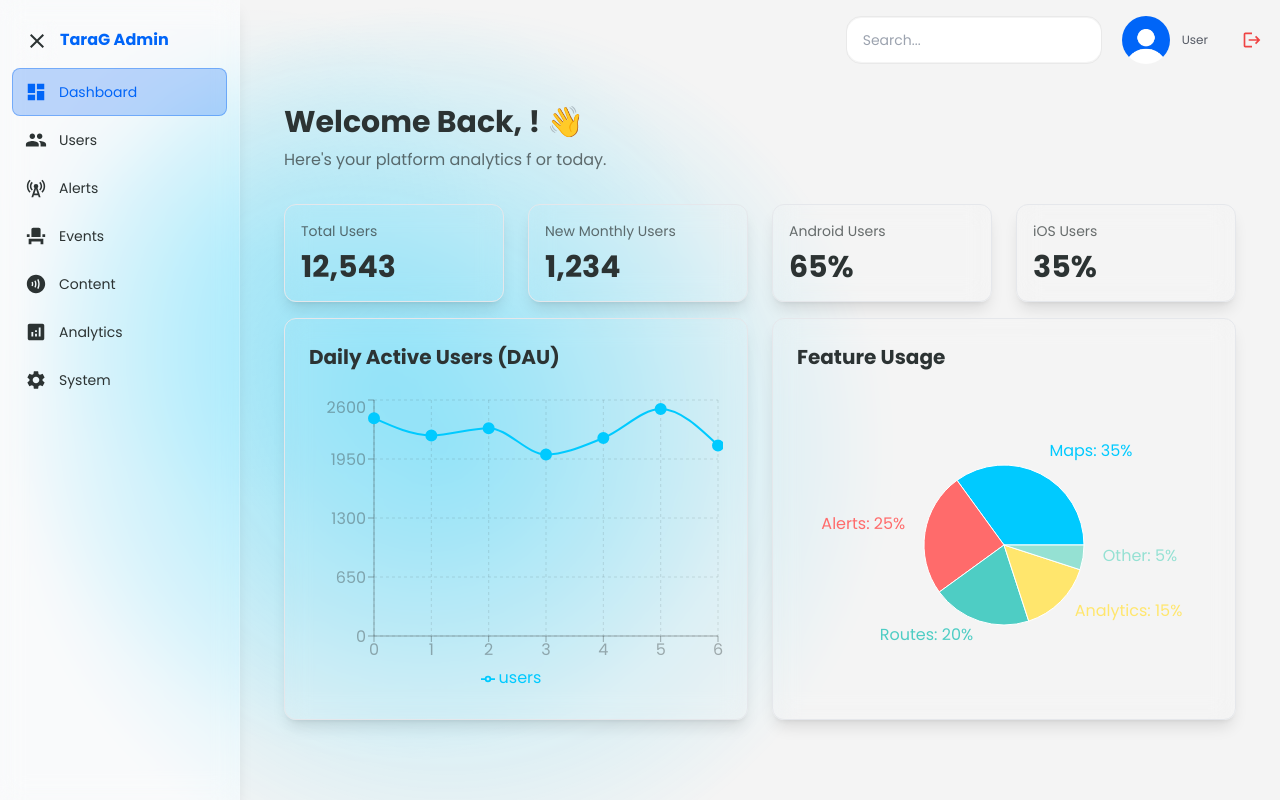
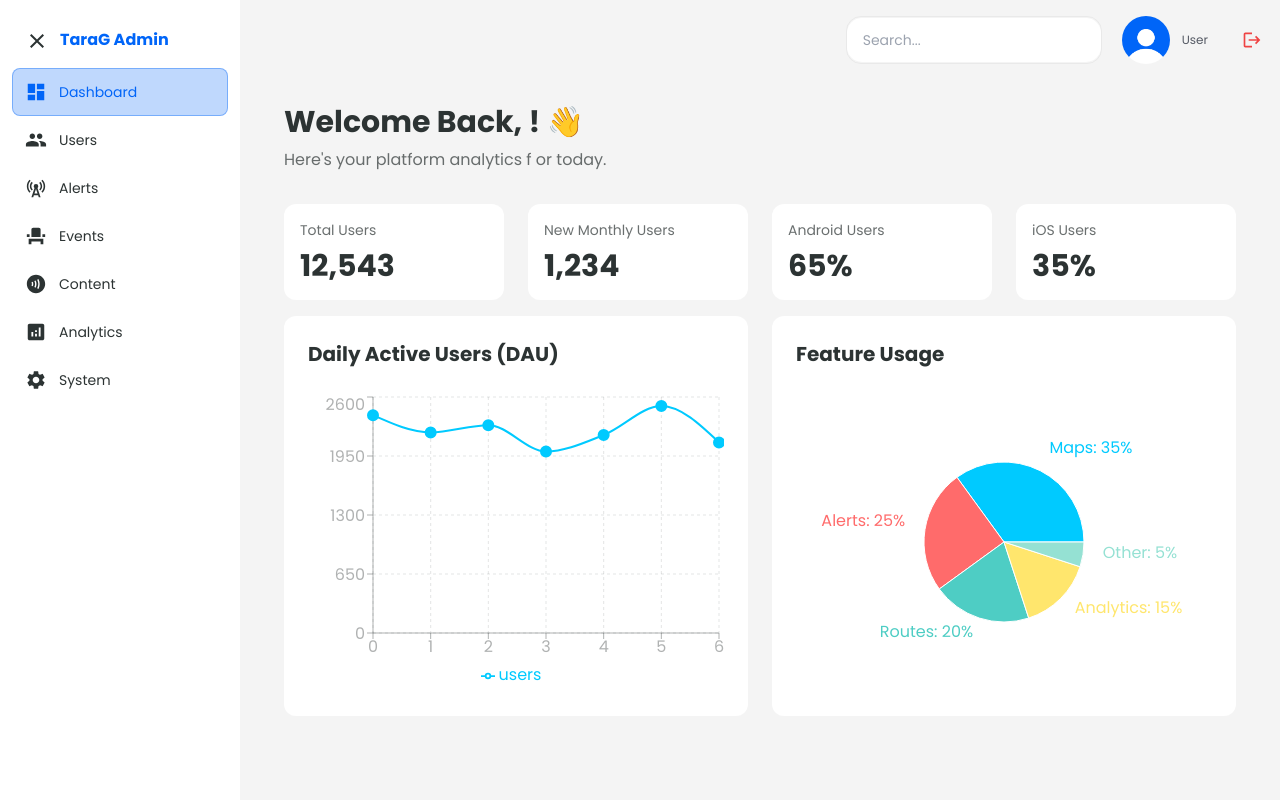
Before and after one commit to revieqt/TaraG-v2-admin, a React (Vite) app: page / in a window 1280 px wide. Built offline with nearby package versions, Linux system fonts and the light colour scheme; sample sign-in values are in the browser's storage.

Commit message:
Update: Last commit before move to monorepo

```diff
--- a/src/components/NavBar.tsx
+++ b/src/components/NavBar.tsx
@@ -95,9 +95,8 @@ const NavBar: React.FC = () => {
       {/* Sidebar */}
       <nav
         style={{
-          backgroundColor: `${backgroundColor}40`,
-          borderColor: `${backgroundColor}60`,
           width: isOpen ? '240px' : '76px',
+          backgroundColor: `${backgroundColor}`,
         }}
         className={`
           ${isMobile ? 'fixed' : 'static'}
@@ -110,8 +109,6 @@ const NavBar: React.FC = () => {
           px-3
           flex flex-col
           overflow-hidden
-          ${isMobile ? 'backdrop-blur-xl' : 'backdrop-blur-md'}
-          border-r border-white border-opacity-20 shadow-lg
         `}
       >
         {/* Logo/Title - Hide on collapsed desktop */}
--- a/src/constants/Config.ts
+++ b/src/constants/Config.ts
@@ -1,4 +1,4 @@
-export const BACKEND_URL = "http://192.168.68.109:5000";
+export const BACKEND_URL = "http://localhost:5000";
 
 export const DEFAULT_AREA_CODES = [
   { label: '🇵🇭 +63', value: '+63' },   // Philippines
@@ -39,7 +39,6 @@ export const DEFAULT_AREA_CODES = [
   { label: '🇦🇪 +971', value: '+971' }, // UAE
 ];
 
-
 export const GENDER_OPTIONS = [
   { label: 'Male', value: 'male' },
   { label: 'Female', value: 'female' },
--- a/src/pages/alerts/Alerts.tsx
+++ b/src/pages/alerts/Alerts.tsx
@@ -11,7 +11,6 @@ import type { CreateAlertPayload, IAlert } from '@/services/alertService';
 import { useState, useEffect, useRef } from 'react';
 import { useLocation, useNavigate } from 'react-router-dom';
 import { formatDateToString } from '@/utils/formatDateToString';
-import GradientBlobs from '@/components/GradientBlobs';
 
 export default function Alerts() {
   const backgroundColor = useThemeColor({}, 'background');
@@ -165,7 +164,6 @@ export default function Alerts() {
 
   return (
     <div style={{ backgroundColor }} className="min-h-screen pt-2 md:p-6 md:pt-2">
-      <GradientBlobs />
       <div className="max-w-7xl mx-auto z-10 relative">
         {/* Header */}
         <div className="mb-5 mx-5">
@@ -179,9 +177,9 @@ export default function Alerts() {
 
         {/* Tabs */}
         <div
-          className="md:rounded-[10px] p-3 mb-6 backdrop-blur-md border border-white border-opacity-20 shadow-lg"
+          className="md:rounded-[10px] p-3 mb-6"
           style={{
-            backgroundColor: `${primaryColor}40`,
+            backgroundColor: `${primaryColor}`,
           }}
         >
           <div className="flex gap-8 p-2">
--- a/src/pages/analytics/Analytics.tsx
+++ b/src/pages/analytics/Analytics.tsx
@@ -1,6 +1,5 @@
 import { useThemeColor } from '@/hooks/useThemeColor';
 import { useLocation, useNavigate } from 'react-router-dom';
-import GradientBlobs from '@/components/GradientBlobs';
 
 export default function Analytics() {
   const backgroundColor = useThemeColor({}, 'background');
@@ -21,7 +20,6 @@ export default function Analytics() {
 
   return (
     <div style={{ backgroundColor }} className="min-h-screen pt-2 md:p-6 md:pt-2">
-      <GradientBlobs />
       <div className="max-w-7xl mx-auto z-10 relative">
         {/* Header */}
         <div className="mb-5 mx-5">
@@ -35,9 +33,9 @@ export default function Analytics() {
 
         {/* Tabs */}
         <div
-          className="md:rounded-[10px] p-3 mb-6 backdrop-blur-md border border-white border-opacity-20 shadow-lg"
+          className="md:rounded-[10px] p-3 mb-6"
           style={{
-            backgroundColor: `${primaryColor}40`,
+            backgroundColor: `${primaryColor}`,
           }}
         >
           <div className="flex gap-8 p-2">
--- a/src/pages/content/Content.tsx
+++ b/src/pages/content/Content.tsx
@@ -1,6 +1,5 @@
 import { useThemeColor } from '@/hooks/useThemeColor';
 import { useLocation, useNavigate } from 'react-router-dom';
-import GradientBlobs from '@/components/GradientBlobs';
 import AnnouncementsList from './AnnouncementsList';
 
 export default function Content() {
@@ -20,7 +19,6 @@ export default function Content() {
 
   return (
     <div style={{ backgroundColor }} className="min-h-screen pt-2 md:p-6 md:pt-2">
-      <GradientBlobs />
       <div className="max-w-7xl mx-auto z-10 relative">
         {/* Header */}
         <div className="mb-5 mx-5">
@@ -34,9 +32,9 @@ export default function Content() {
 
         {/* Tabs */}
         <div
-          className="md:rounded-[10px] p-3 mb-6 backdrop-blur-md border border-white border-opacity-20 shadow-lg"
+          className="md:rounded-[10px] p-3 mb-6"
           style={{
-            backgroundColor: `${primaryColor}40`,
+            backgroundColor: `${primaryColor}`,
           }}
         >
           <div className="flex gap-8 p-2">
--- a/src/pages/events/Events.tsx
+++ b/src/pages/events/Events.tsx
@@ -19,7 +19,6 @@ export default function Events() {
 
   return (
     <div style={{ backgroundColor }} className="min-h-screen pt-2 md:p-6 md:pt-2">
-      <GradientBlobs />
       <div className="max-w-7xl mx-auto z-10 relative">
         {/* Header */}
         <div className="mb-5 mx-5">
@@ -33,9 +32,9 @@ export default function Events() {
 
         {/* Tabs */}
         <div
-          className="md:rounded-[10px] p-3 mb-6 backdrop-blur-md border border-white border-opacity-20 shadow-lg"
+          className="md:rounded-[10px] p-3 mb-6"
           style={{
-            backgroundColor: `${primaryColor}40`,
+            backgroundColor: `${primaryColor}`,
           }}
         >
           <div className="flex gap-8 p-2">
--- a/src/pages/main/Dashboard.tsx
+++ b/src/pages/main/Dashboard.tsx
@@ -1,6 +1,5 @@
 import { useThemeColor } from "@/hooks/useThemeColor";
 import { useSession } from "@/context/SessionContext";
-import GradientBlobs from "@/components/GradientBlobs";
 import { LineChart, Line, PieChart, Pie, Cell, XAxis, YAxis, CartesianGrid, Tooltip, Legend, ResponsiveContainer } from "recharts";
 
 export default function Dashboard() {
@@ -44,7 +43,6 @@ export default function Dashboard() {
       style={{ backgroundColor }}
       className="min-h-screen pt-2 md:p-6 md:pt-2"
     >
-      <GradientBlobs />
       <div className="max-w-7xl mx-auto z-10 relative">
         {/* Welcome Header */}
         <div className="mb-8 mx-5">
@@ -62,10 +60,9 @@ export default function Dashboard() {
             <div
               key={idx}
               style={{
-                backgroundColor: `${primaryColor}40`,
-                borderColor: `${primaryColor}60`,
+                backgroundColor: `${primaryColor}`,
               }}
-              className="rounded-xl p-4 backdrop-blur-md border shadow-lg"
+              className="rounded-xl p-4"
             >
               <p style={{ color: textColor }} className="text-sm opacity-70 font-poppins">
                 {stat.label}
@@ -82,10 +79,9 @@ export default function Dashboard() {
           {/* DAU Chart */}
           <div
             style={{
-              backgroundColor: `${primaryColor}40`,
-              borderColor: `${primaryColor}60`,
+              backgroundColor: `${primaryColor}`,
             }}
-            className="rounded-xl p-6 backdrop-blur-md border shadow-lg"
+            className="rounded-xl p-6"
           >
             <h2 style={{ color: textColor }} className="text-xl font-bold font-poppins mb-6">
               Daily Active Users (DAU)
@@ -121,10 +117,9 @@ export default function Dashboard() {
           {/* Feature Usage Chart */}
           <div
             style={{
-              backgroundColor: `${primaryColor}40`,
-              borderColor: `${primaryColor}60`,
+              backgroundColor: `${primaryColor}`,
             }}
-            className="rounded-xl p-6 backdrop-blur-md border shadow-lg flex flex-col"
+            className="rounded-xl p-6 flex flex-col"
           >
             <h2 style={{ color: textColor }} className="text-xl font-bold font-poppins mb-6">
               Feature Usage
--- a/src/pages/profile/Profile.tsx
+++ b/src/pages/profile/Profile.tsx
@@ -8,7 +8,6 @@ import { MdLogout } from "react-icons/md";
 import { useState, useRef } from "react";
 import { calculateAge } from "@/utils/calculateAge";
 import { formatDateToString } from "@/utils/formatDateToString";
-import GradientBlobs from "@/components/GradientBlobs";
 import ProfileImage from "@/components/ProfileImage";
 
 export default function Profile() {
@@ -79,7 +78,6 @@ export default function Profile() {
       style={{ backgroundColor }}
       className="min-h-screen pt-2 md:p-6 md:pt-2"
     >
-      <GradientBlobs/>
       <div className="max-w-7xl mx-auto z-10 relative">
         {/* Header with User Info and Logout Button */}
         <div
@@ -143,14 +141,12 @@ export default function Profile() {
           </div>
         </div>
 
-        {/* Tabs */}
         <div
-          className="md:rounded-[10px] p-3 mb-6 backdrop-blur-md border border-white border-opacity-20 shadow-lg"
+          className="md:rounded-[10px] p-3 mb-6"
           style={{
-            backgroundColor: `${primaryColor}40`,
+            backgroundColor: `${primaryColor}`,
           }}
         >
-          {/* Tab Navigation */}
           <div className="flex gap-8 p-2">
             {tabs.map((tab) => (
               <button
--- a/src/pages/system/System.tsx
+++ b/src/pages/system/System.tsx
@@ -3,7 +3,6 @@ import { useLocation, useNavigate } from 'react-router-dom';
 import { useSession } from '@/context/SessionContext';
 import { streamSystemHealth } from '@/services/systemService';
 import { useState, useRef, useEffect } from 'react';
-import GradientBlobs from '@/components/GradientBlobs';
 
 export default function System() {
   const backgroundColor = useThemeColor({}, 'background');
@@ -110,7 +109,6 @@ export default function System() {
 
   return (
     <div style={{ backgroundColor }} className="min-h-screen pt-2 md:p-6 md:pt-2">
-      <GradientBlobs />
       <div className="max-w-7xl mx-auto z-10 relative">
         {/* Header */}
         <div className="mb-5 mx-5">
@@ -124,9 +122,9 @@ export default function System() {
 
         {/* Tabs */}
         <div
-          className="md:rounded-[10px] p-3 mb-6 backdrop-blur-md border border-white border-opacity-20 shadow-lg"
+          className="md:rounded-[10px] p-3 mb-6"
           style={{
-            backgroundColor: `${primaryColor}40`,
+            backgroundColor: `${primaryColor}`,
           }}
         >
           <div className="flex gap-8 p-2">
--- a/src/pages/users/Users.tsx
+++ b/src/pages/users/Users.tsx
@@ -1,6 +1,5 @@
 import { useThemeColor } from '@/hooks/useThemeColor';
 import { useLocation, useNavigate } from 'react-router-dom';
-import GradientBlobs from '@/components/GradientBlobs';
 
 export default function Users() {
   const backgroundColor = useThemeColor({}, 'background');
@@ -19,7 +18,6 @@ export default function Users() {
 
   return (
     <div style={{ backgroundColor }} className="min-h-screen pt-2 md:p-6 md:pt-2">
-      <GradientBlobs />
       <div className="max-w-7xl mx-auto z-10 relative">
         {/* Header */}
         <div className="mb-5 mx-5">
@@ -33,9 +31,9 @@ export default function Users() {
 
         {/* Tabs */}
         <div
-          className="md:rounded-[10px] p-3 mb-6 backdrop-blur-md border border-white border-opacity-20 shadow-lg"
+          className="md:rounded-[10px] p-3 mb-6"
           style={{
-            backgroundColor: `${primaryColor}40`,
+            backgroundColor: `${primaryColor}`,
           }}
         >
           <div className="flex gap-8 p-2">
```
